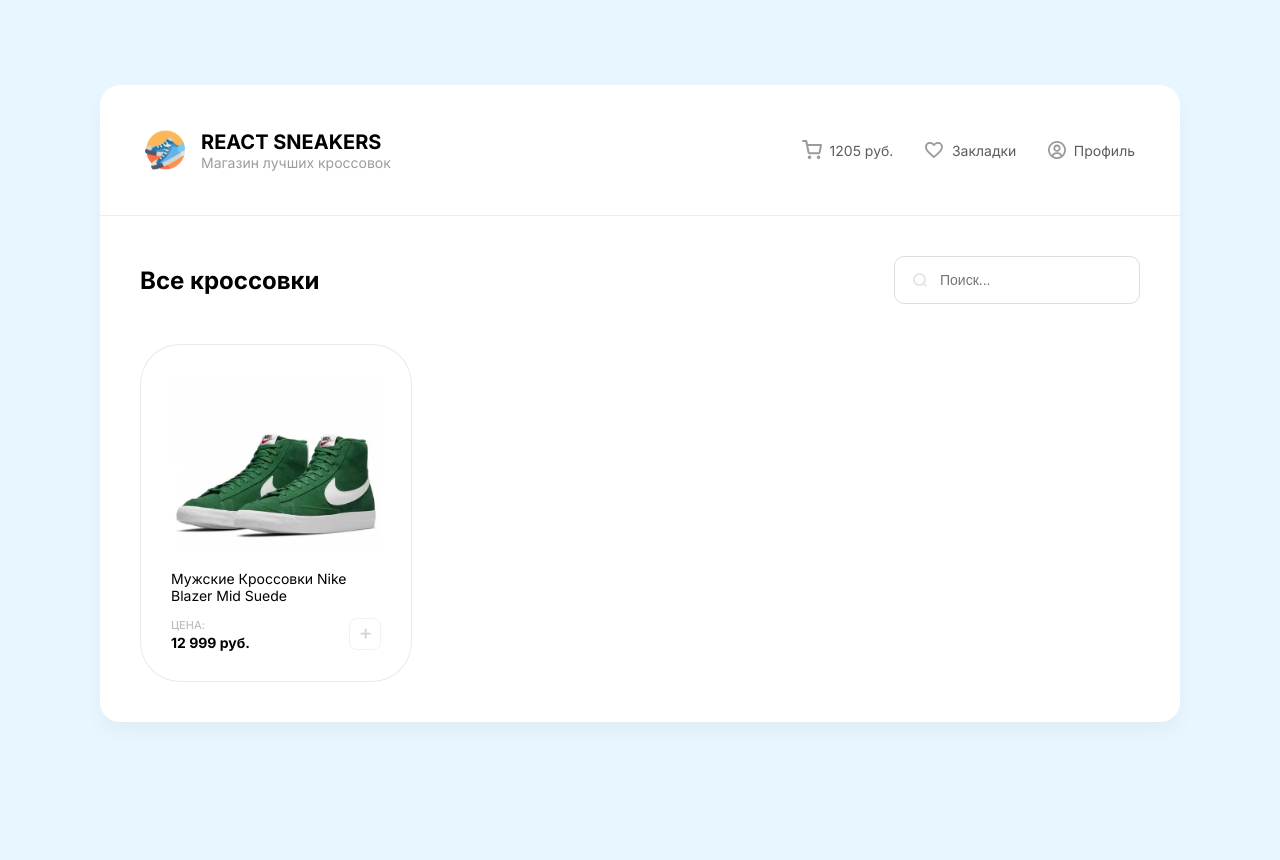
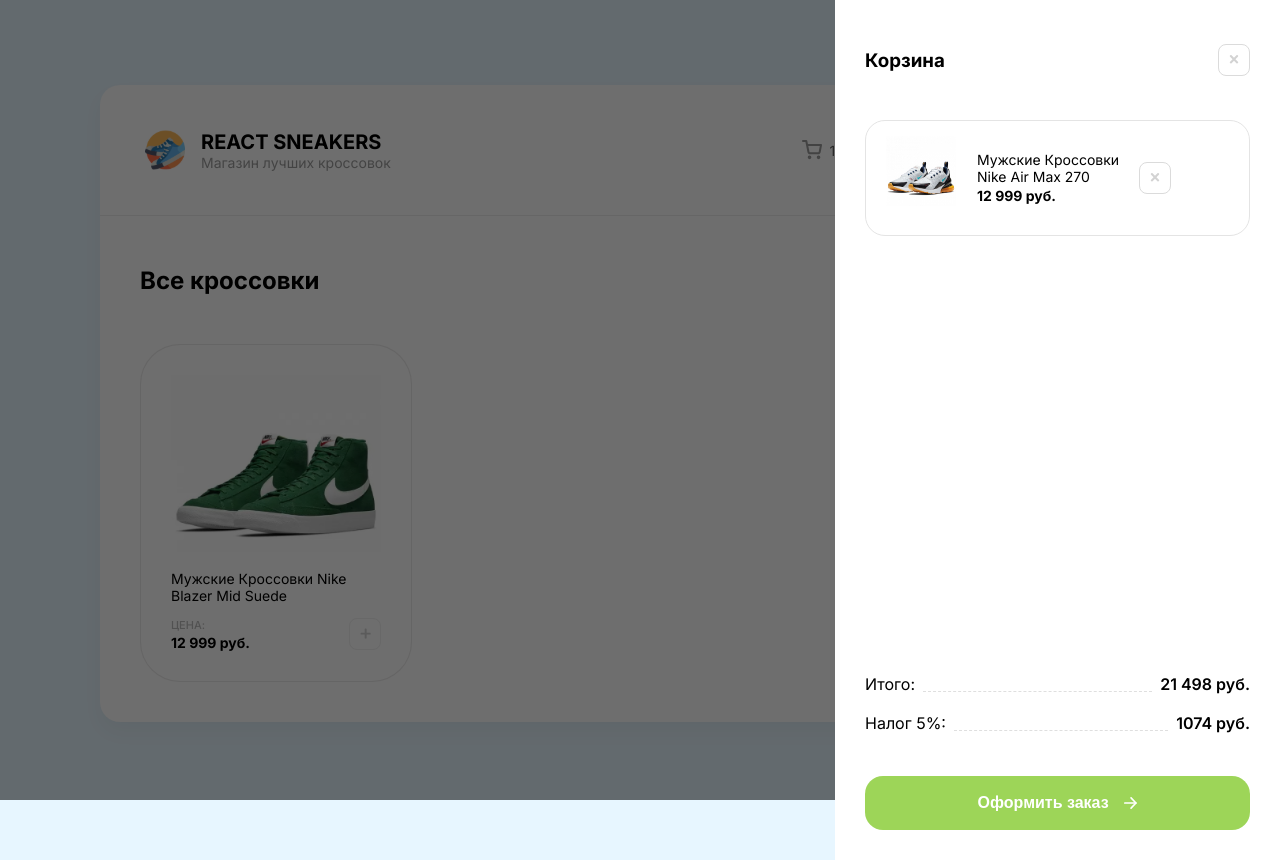
Before and after one commit to smnlbdv/React-Sneakers, a React (Vite) app: page / in a window 1280 px wide. Before the commit the page ends 807 px from the top, so only its background shows below. Built offline with nearby package versions, Linux system fonts and the light colour scheme.

Commit message:
new module.scss

```diff
--- a/src/components/basket-card/BasketCard.jsx
+++ b/src/components/basket-card/BasketCard.jsx
@@ -1,16 +1,16 @@
-import './basket-cart.scss'
+import style from './basket-cart.module.scss'
 
 const BasketCard = () => {
     return (
-        <div className="list__basket-item">
-            <div className="list__basket-image">
+        <div className={style.list__basket_item}>
+            <div className={style.list__basket_image}>
                 <img src="/image/cart-image-1.jpg" alt="" />
             </div>
-            <div className="list__basket-description">
+            <div className={style.list__basket_description}>
                 <p>Мужские Кроссовки Nike Air Max 270</p>
                 <b>12 999 руб.</b>
             </div>
-            <button className='list__basket-button'>
+            <button className={style.list__basket_button}>
                 <img src="/icon/btn-add-plus.svg" alt="" />
             </button>
         </div>
--- a/src/components/basket-card/basket-cart.scss
+++ b/src/components/basket-card/basket-cart.module.scss
@@ -1,4 +1,4 @@
-.list__basket-item {
+.list__basket_item {
     display: flex;
     align-items: center;
     background: #FFFFFF;
@@ -7,7 +7,7 @@
     padding: 20px;
 }
 
-.list__basket-image {
+.list__basket_image {
     width: 70px;
     margin-right: 21px;
 
@@ -17,7 +17,7 @@
     }
 }
 
-.list__basket-description {
+.list__basket_description {
     margin-right: 12px;
     max-width: 150px;
 
@@ -36,7 +36,7 @@
     }
 }
 
-.list__basket-button {
+.list__basket_button {
     width: 32px;
     height: 32px;
     background: #FFFFFF;
--- a/src/components/basket/Basket.jsx
+++ b/src/components/basket/Basket.jsx
@@ -1,15 +1,15 @@
-import './basket.scss'
+import style from './basket.module.scss'
 
 import BasketCard from '../basket-card/BasketCard';
 import GreenBtn from '../green-button/GreenBtn';
 
 const Basket = () => {
     return (
-        <div className="view__basket">
+        <div className={style.view__basket}>
 
-            <div className="basket">
+            <div className={style.basket}>
 
-                <div className="basket__header">
+                <div className={style.basket__header}>
                     <h3 className="basket__title">Корзина</h3>
                     <button>
                         <svg width="12" height="12" viewBox="0 0 12 12" fill="none" xmlns="http://www.w3.org/2000/svg">
@@ -18,24 +18,24 @@
                     </button>
                 </div>
 
-                <div className="list__basket">
+                <div className={style.list__basket}>
 
                     <BasketCard />
 
                 </div>
 
-                <div className="total-block">
+                <div className={style.total_block}>
 
-                    <div className="total-block-price">
+                    <div className={style.price}>
                         <p>Итого:</p>
                         <span></span>
-                        <p className='price_bold'>21 498 руб.</p>
+                        <p className={style.price_bold}>21 498 руб.</p>
                     </div>
 
-                    <div className="total-block-price">
+                    <div className={style.price}>
                         <p>Налог 5%:</p>
                         <span></span>
-                        <p className='price_bold'>1074 руб.</p>
+                        <p className={style.price_bold}>1074 руб.</p>
                     </div>
 
                     <GreenBtn/>
--- /dev/null
+++ b/src/components/basket/basket.module.scss
@@ -0,0 +1,104 @@
+.view__basket {
+    // display: none;
+    position: absolute;
+    width: 100%;
+    height: 100%;
+    top: 0;
+    left: 0;
+    background-color: rgba(0, 0, 0, 0.568);
+}
+
+.basket__header {
+    display: flex;
+    justify-content: space-between;
+    align-items: center;
+
+    .basket__title {
+        margin: 0;
+        font-size: 24px;
+        font-style: normal;
+        font-weight: 700;
+    }
+
+    button {
+        width: 32px;
+        height: 32px;
+        background: #FFFFFF;
+        border: 1px solid #DBDBDB;
+        border-radius: 8px;
+        cursor: pointer;
+        transition: all 350ms;
+
+        &:hover
+        {
+            border: 1px solid #f83d3d;
+            transition: all 250ms;
+        }
+
+        &:hover path {
+            fill:#f83d3d;
+            transition: all 250ms;
+        }
+
+        path {
+            transition: all 250ms;
+        }
+
+        svg {
+            transform: rotate(45deg);
+        }
+    }
+
+}
+
+.basket {
+    display: flex;
+    flex-direction: column;
+    position: absolute;
+    width: 385px;
+    height: 100%;
+    background-color: white;
+    right: 0;
+    padding: 30px;
+}
+
+.list__basket {
+    margin-top: 30px;
+    flex: 1;
+    margin-bottom: 30px;
+    overflow: auto;
+}
+
+.total_block {
+    display: flex;
+    flex-direction: column;
+    row-gap: 19px;
+}
+
+.price {
+
+    display: flex;
+    align-items: end;
+
+    p {
+        font-size: 16px;
+        font-style: normal;
+        font-weight: 400;
+        margin: 0;
+    }
+
+    span {
+        flex: 1;
+        margin: 0;
+        border-bottom: 1px dashed #DFDFDF;
+        margin: 0 8px;
+        transform: translateY(-2px);
+    }
+
+    .price_bold {
+        margin: 0;
+        font-size: 16px;
+        font-style: normal;
+        font-weight: 600;
+    }
+}
--- a/src/components/basket/basket.scss
+++ /dev/null
@@ -1,102 +0,0 @@
-.view__basket {
-    display: none;
-    position: absolute;
-    width: 100%;
-    height: 100%;
-    top: 0;
-    left: 0;
-    background-color: rgba(0, 0, 0, 0.568);
-
-    .basket {
-        display: flex;
-        flex-direction: column;
-        position: absolute;
-        width: 385px;
-        height: 100%;
-        background-color: white;
-        right: 0;
-        padding: 30px;
-
-        &__header {
-            display: flex;
-            justify-content: space-between;
-            align-items: center;
-
-            button {
-                width: 32px;
-                height: 32px;
-                background: #FFFFFF;
-                border: 1px solid #DBDBDB;
-                border-radius: 8px;
-                cursor: pointer;
-                transition: all 350ms;
-
-                &:hover
-                {
-                    border: 1px solid #f83d3d;
-                    transition: all 250ms;
-                }
-
-                &:hover path {
-                    fill:#f83d3d;
-                    transition: all 250ms;
-                }
-
-                path {
-                    transition: all 250ms;
-                }
-
-                svg {
-                    transform: rotate(45deg);
-                }
-            }
-
-        }
-
-        &__title {
-            margin: 0;
-            font-size: 24px;
-            font-style: normal;
-            font-weight: 700;
-        }
-    }
-}
-
-.list__basket {
-    margin-top: 30px;
-    flex: 1;
-    margin-bottom: 30px;
-    overflow: auto;
-}
-
-.total-block {
-    display: flex;
-    flex-direction: column;
-    row-gap: 19px;
-    &-price {
-        display: flex;
-        align-items: end;
-
-        p {
-            font-size: 16px;
-            font-style: normal;
-            font-weight: 400;
-            margin: 0;
-        }
-
-        span {
-            flex: 1;
-            margin: 0;
-            border-bottom: 1px dashed #DFDFDF;
-            margin: 0 8px;
-            transform: translateY(-2px);
-        }
-
-        .price_bold {
-            margin: 0;
-            font-size: 16px;
-            font-style: normal;
-            font-weight: 600;
-        }
-    }
-}
--- a/src/components/card/Card.jsx
+++ b/src/components/card/Card.jsx
@@ -1,16 +1,16 @@
-import "./card.scss"
+import style from "./card.module.scss"
 
 const Card = () => {
     return (
-        <div className="card">
-            <img className="card__image" src="/image/sneakers-1.jpg" alt="Sneakers" />
-            <p className="card__title" >Мужские Кроссовки Nike Blazer Mid Suede</p>
-            <div className="card__description">
-              <div className="card__price">
+        <div className={style.card}>
+            <img className={style.image} src="/image/sneakers-1.jpg" alt="Sneakers" />
+            <p className={style.title} >Мужские Кроссовки Nike Blazer Mid Suede</p>
+            <div className={style.description }>
+              <div className={style.price}>
                 <span>Цена:</span>
                 <b>12 999 руб.</b>
               </div>
-              <button className="card__button-add">
+              <button className={style.button_add}>
                 <img src="/icon/btn-add-plus.svg" alt="" />
               </button>
             </div>
--- /dev/null
+++ b/src/components/card/card.module.scss
@@ -0,0 +1,70 @@
+.card {
+    width: 210px;
+    background: #FFFFFF;
+    border: 1px solid rgba(214, 212, 212, 0.49);
+    border-radius: 40px;
+    padding: 30px;
+    transition: all 350ms;
+
+    &:hover {
+        box-shadow: 0px 7px 15px 0px rgba(0, 0, 0, 0.132);
+        transition: all 350ms;
+    }
+}
+
+.image {
+    width: 100%;
+}
+
+.title {
+    font-size: 14px;
+    font-style: normal;
+    font-weight: 400;
+    margin-top: 14px;
+}
+
+.description {
+    display: flex;
+    justify-content: space-between;
+    margin-top: 14px;
+}
+
+.price {
+    display: flex;
+    flex-direction: column;
+    row-gap: 2px;
+
+    span {
+        color: #BDBDBD;
+        font-size: 11px;
+        font-style: normal;
+        font-weight: 500;
+        text-transform: uppercase;
+    }
+
+    b {
+        font-size: 14px;
+        font-style: normal;
+        font-weight: 700;
+    }
+}
+
+.button_add {
+    display: flex;
+    justify-content: center;
+    align-items: center;
+    width: 32px;
+    height: 32px;
+    margin: 0;
+    padding: 0;
+    border-radius: 8px;
+    border: 1px solid #F2F2F2;
+    background: #FFF;
+    cursor: pointer;
+
+    img {
+        width: 11px;
+        height: 11px;
+        margin: 10.6px;
+    }
+}
--- a/src/components/card/card.scss
+++ /dev/null
@@ -1,70 +0,0 @@
-.card {
-    width: 210px;
-    background: #FFFFFF;
-    border: 1px solid rgba(214, 212, 212, 0.49);
-    border-radius: 40px;
-    padding: 30px;
-    transition: all 350ms;
-
-    &:hover {
-        box-shadow: 0px 7px 15px 0px rgba(0, 0, 0, 0.132);
-        transition: all 350ms;
-    }
-
-    &__image {
-        width: 100%;
-    }
-
-    &__title {
-        font-size: 14px;
-        font-style: normal;
-        font-weight: 400;
-        margin-top: 14px;
-    }
-
-    &__description {
-        display: flex;
-        justify-content: space-between;
-        margin-top: 14px;
-    }
-
-    &__price {
-        display: flex;
-        flex-direction: column;
-        row-gap: 2px;
-
-        span {
-            color: #BDBDBD;
-            font-size: 11px;
-            font-style: normal;
-            font-weight: 500;
-            text-transform: uppercase;
-        }
-
-        b {
-            font-size: 14px;
-            font-style: normal;
-            font-weight: 700;
-        }
-    }
-
-    &__button-add {
-        display: flex;
-        justify-content: center;
-        align-items: center;
-        width: 32px;
-        height: 32px;
-        margin: 0;
-        padding: 0;
-        border-radius: 8px;
-        border: 1px solid #F2F2F2;
-        background: #FFF;
-        cursor: pointer;
-
-        img {
-            width: 11px;
-            height: 11px;
-            margin: 10.6px;
-        }
-    }
-}
```
